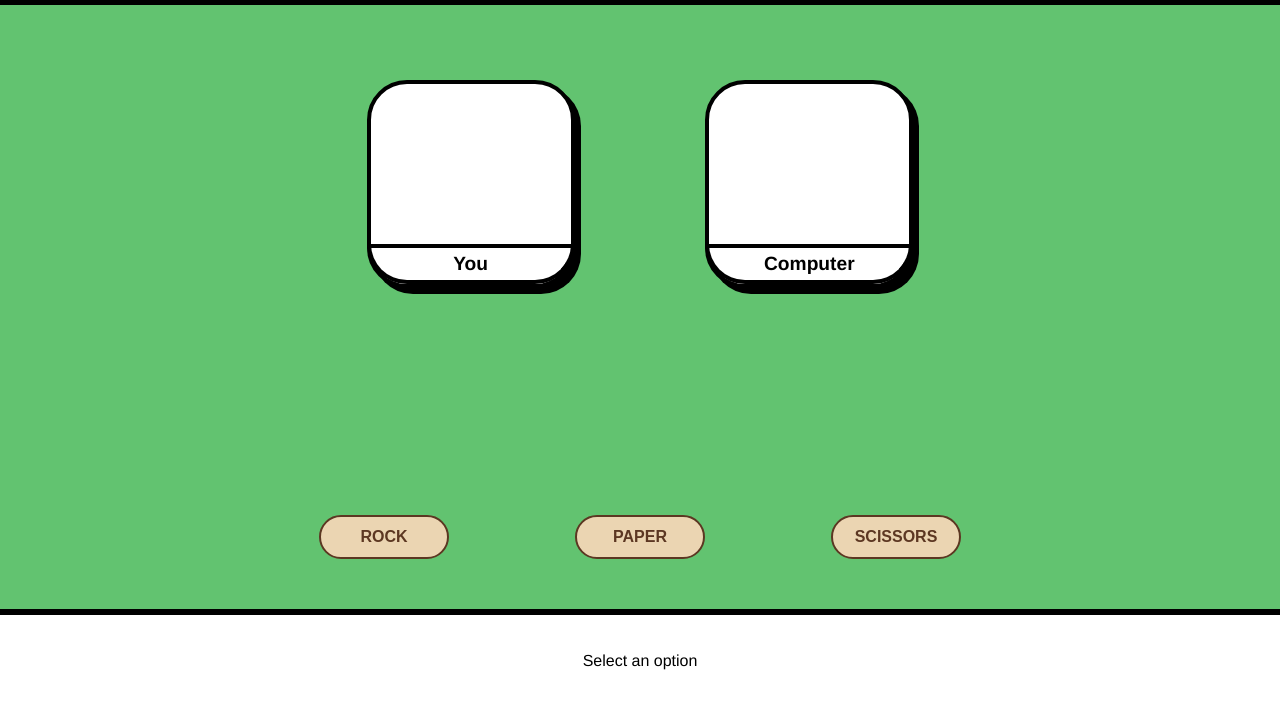
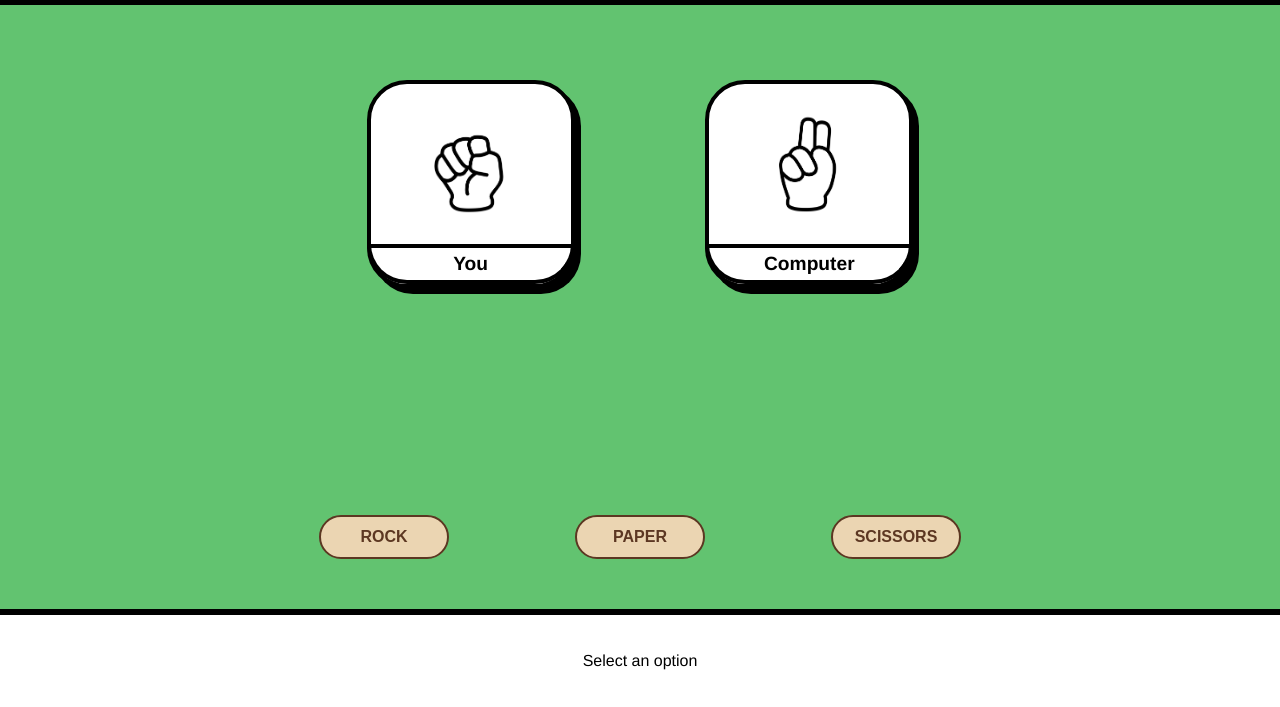
Before and after one commit to LiamJPOS/odin-rock-paper-scissors, a plain HTML site: page index.html in a window 1280 px wide. Both pictures are taken after a click on the button "ROCK". Shown: the part 93-800 px from the top of the page. Drawn offline with Linux system fonts and the light colour scheme.

Commit message:
Displays images of selections of user and computer

```diff
--- a/index.html
+++ b/index.html
@@ -17,11 +17,16 @@
         <main id="main">
             <div class="cards" id="cards">
                 <div class="cards__card-container user-container" id="user-container">
-                    <!-- <img src="/Images/rock.jpg" class="cards__image"> -->
+                    <img src="/Images/rock.jpg" class="cards__image" id="user-rock">
+                    <img src="/Images/paper.jpg" class="cards__image" id="user-paper">
+                    <img src="/Images/scissors.jpg" class="cards__image" id="user-scissors">
                     <div class="cards__img-holder"></div>
                     <div class="cards__title" id="user-title">You</div>
                 </div>
                 <div class="cards__card-container computer-container" id="computer-container">
+                    <img src="/Images/rock.jpg" class="cards__image" id="computer-rock">
+                    <img src="/Images/paper.jpg" class="cards__image" id="computer-paper">
+                    <img src="/Images/scissors.jpg" class="cards__image" id="computer-scissors">
                     <div class="cards__img-holder"></div>
                     <div class="cards__title" id="computer-title">Computer</div>
                 </div>
--- a/script.js
+++ b/script.js
@@ -35,6 +35,20 @@ function playRound(userSelection, computerSelection) {
 //     document.getElementById("user-container").insertBefore(userImage, cardTitle);
 // }
 
+function displayImagesSelected(userSelection, computerSelection){
+    const images = document.querySelectorAll(".cards__image")
+    images.forEach(image => {
+        image.style.display = 'none';
+    })
+    const userImageId = `user-${userSelection}`
+    const computerImageId = `computer-${computerSelection}`
+    const userImage = document.getElementById(userImageId)
+    const computerImage = document.getElementById(computerImageId)
+    userImage.style.display = 'block'
+    computerImage.style.display = 'block'
+}
+
+
 function displayWinner(winner) {
     document.getElementById('user-buttons').remove()
     document.getElementById('cards').remove()
@@ -60,7 +74,7 @@ buttons.forEach(button => {
     button.addEventListener('click', function() {
         const userSelection = this.innerText.toLowerCase();
         const computerSelection = getComputerSelection();
-        // displayImagesSelected();
+        displayImagesSelected(userSelection, computerSelection);
         const roundWinner = playRound(userSelection, computerSelection);
 
         switch (roundWinner) {
--- a/style.css
+++ b/style.css
@@ -61,10 +61,11 @@ header {
     align-items: center;
 }
 
-.cards__image{
+.cards__image {
     height: 100px;
     width: 100px;
     margin: auto;
+    display:none;
 }
 
 .user-container {
```
Also changed, not shown: todo.txt.
